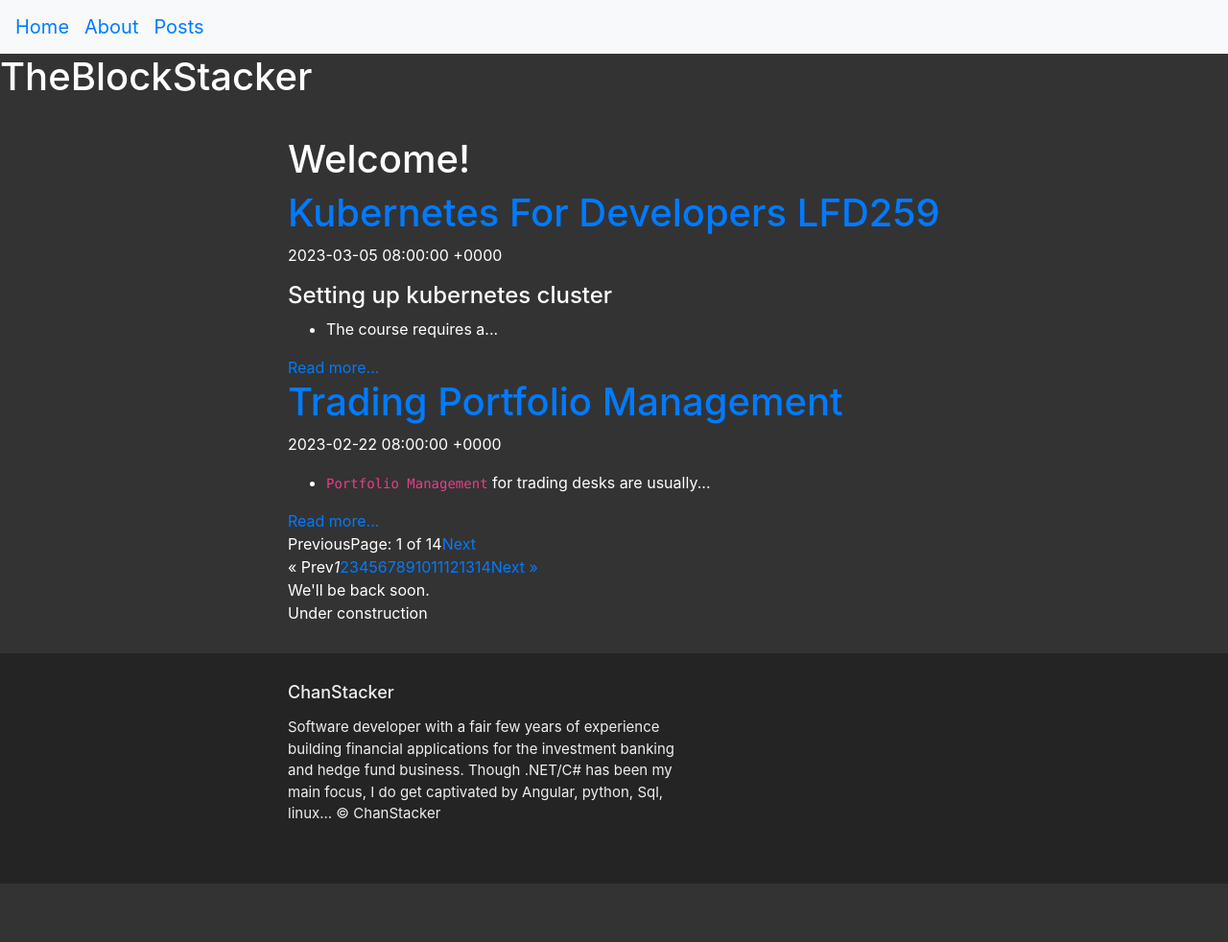
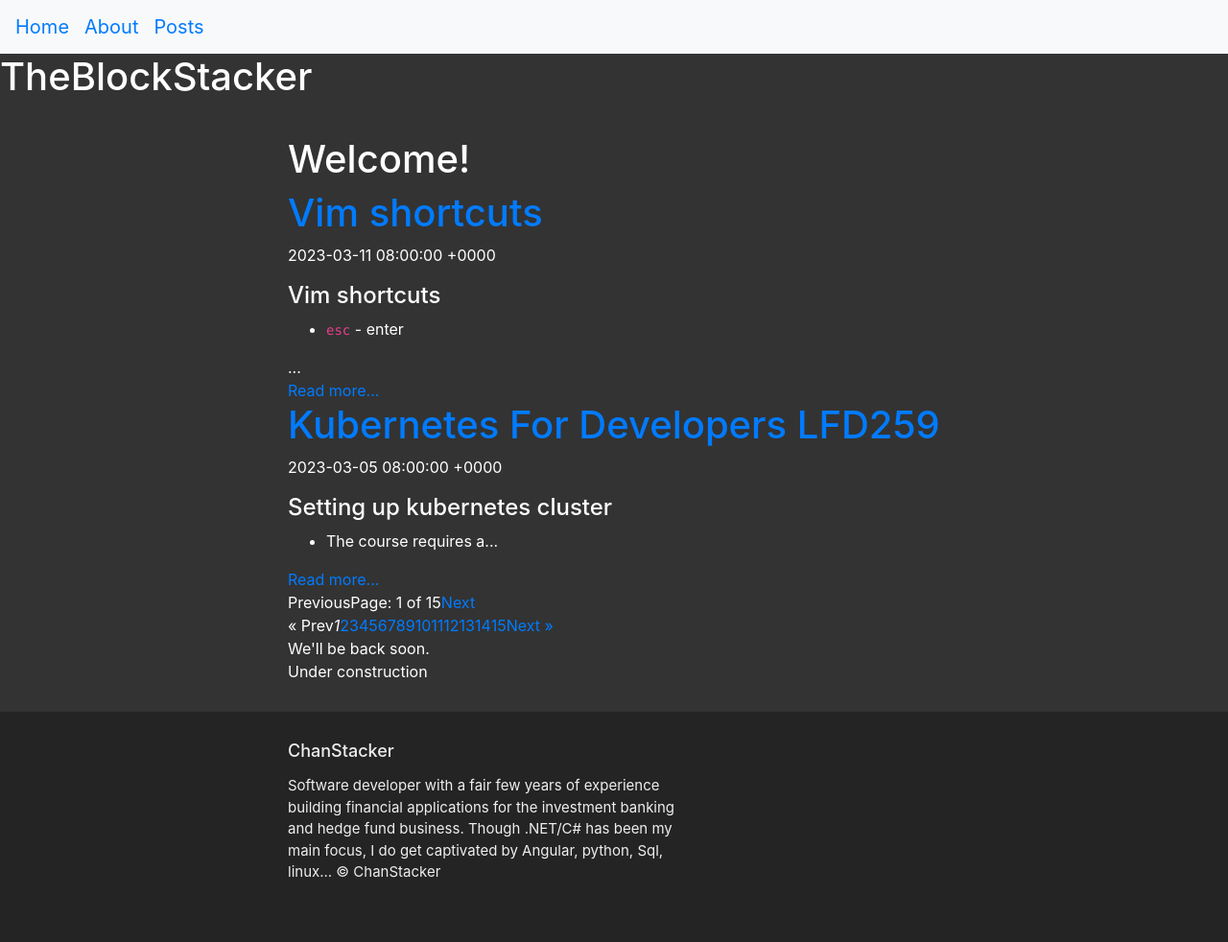
Before and after one commit to ChanStacker/chanstacker.github.io, a Jekyll site: the page built from index.html, in a window 1280 px wide. Shown: the whole page at 96% size. Built offline with Jekyll 4.4.1, drawn with Linux system fonts in a browser that asks for light colours; the list of posts is cut into pages by our own code; before the commit the page ends 921 px from its top, so only the background shows below that.

```diff
--- a/_posts/2023-03-05-ckad-course.markdown
+++ b/_posts/2023-03-05-ckad-course.markdown
@@ -12,4 +12,5 @@ categories: kubernetes
 * When using `wget` to download the scripts, ensure that the underscores are copied over in the link. syntax of wget command is: `wget <URL> --user=<username> --password=<password>`
 * There is a script to set up the Control Plane node and another one to set up the Worker node.
 * Once the Control Plane and the Worker nodes are set up, it is time for the worker node to join the Control Plane, command is of syntax: `kubeadm join <ControlPlaneNodeIp>:6443 --token <token> --discovery-token-ca-cert-hash <ControlPlaneNodeCertHash>`
+* The join token is only valid for 23 hours. In order to add a worker node after that, the command below is to regenerate the token along with the full syntax to run on the worker node: `kubeadm token create --print-join-command`
 * In a Production scenarios, Control Plane nodes do not run any application container.  To prevent scheduling of a container, Kubernetes applies `taints` to the CP node.  A `taint` is a key value pair that attaches attributes to nodes.  To view the taint on nodes if any, run `kubeclt get nodes | grep -i taint`
--- /dev/null
+++ b/_posts/2023-03-11-vimcheatsheet.markdown
@@ -0,0 +1,9 @@
+---
+layout: post
+title: "Vim shortcuts"
+date: 2023-03-11 09:00:00 +0100
+categories: kubernetes
+---
+
+#### Vim shortcuts
+* `esc` - enter
```
